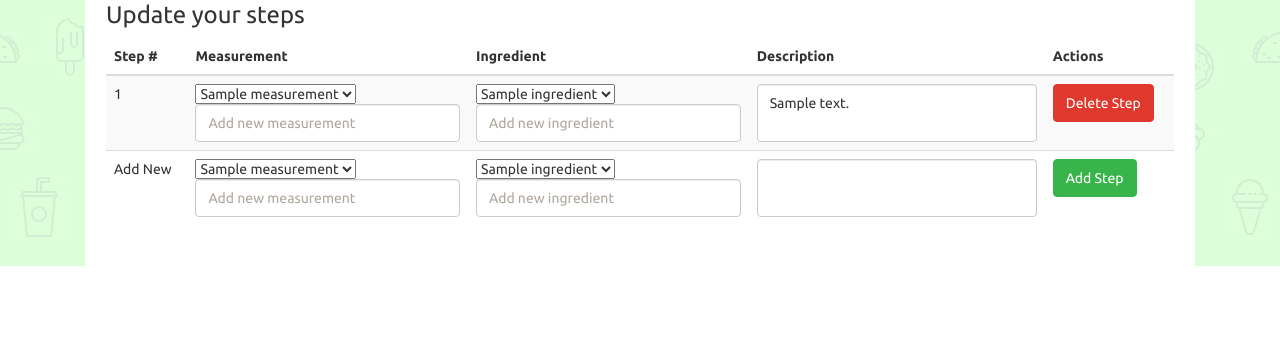
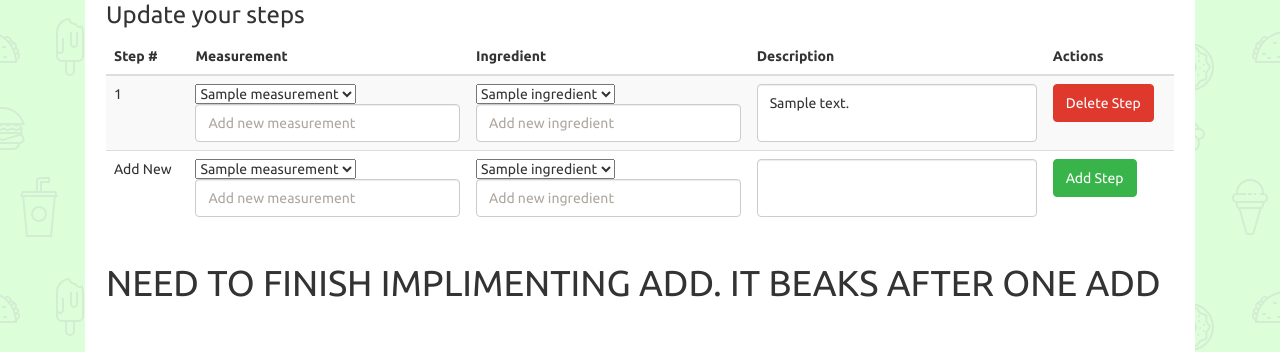
Before and after one commit to jgdepew/potluck, a Django app: template apps/cooking_app/templates/cooking_app/edit_recipe.html in a window 1280 px wide. Shown: the part 673-1025 px from the top of the page. Before the commit the page ends 939 px from the top, so only its background shows below. Run offline with Django 3.2, Linux system fonts and the light colour scheme; the template is opened without the code that fills it: most values are stand-ins (such as "Sample title", 1, 10 or a date in 2020).

Commit message:
edit_recipe ajax needs work

```diff
--- a/apps/cooking_app/templates/cooking_app/edit_recipe.html
+++ b/apps/cooking_app/templates/cooking_app/edit_recipe.html
@@ -238,6 +238,7 @@
                                 </tr>
                             </tbody>
                         </table>
+                        <h1>NEED TO FINISH IMPLIMENTING ADD. IT BEAKS AFTER ONE ADD</h1>
                     </div>
                 </div>
             </div>
```
